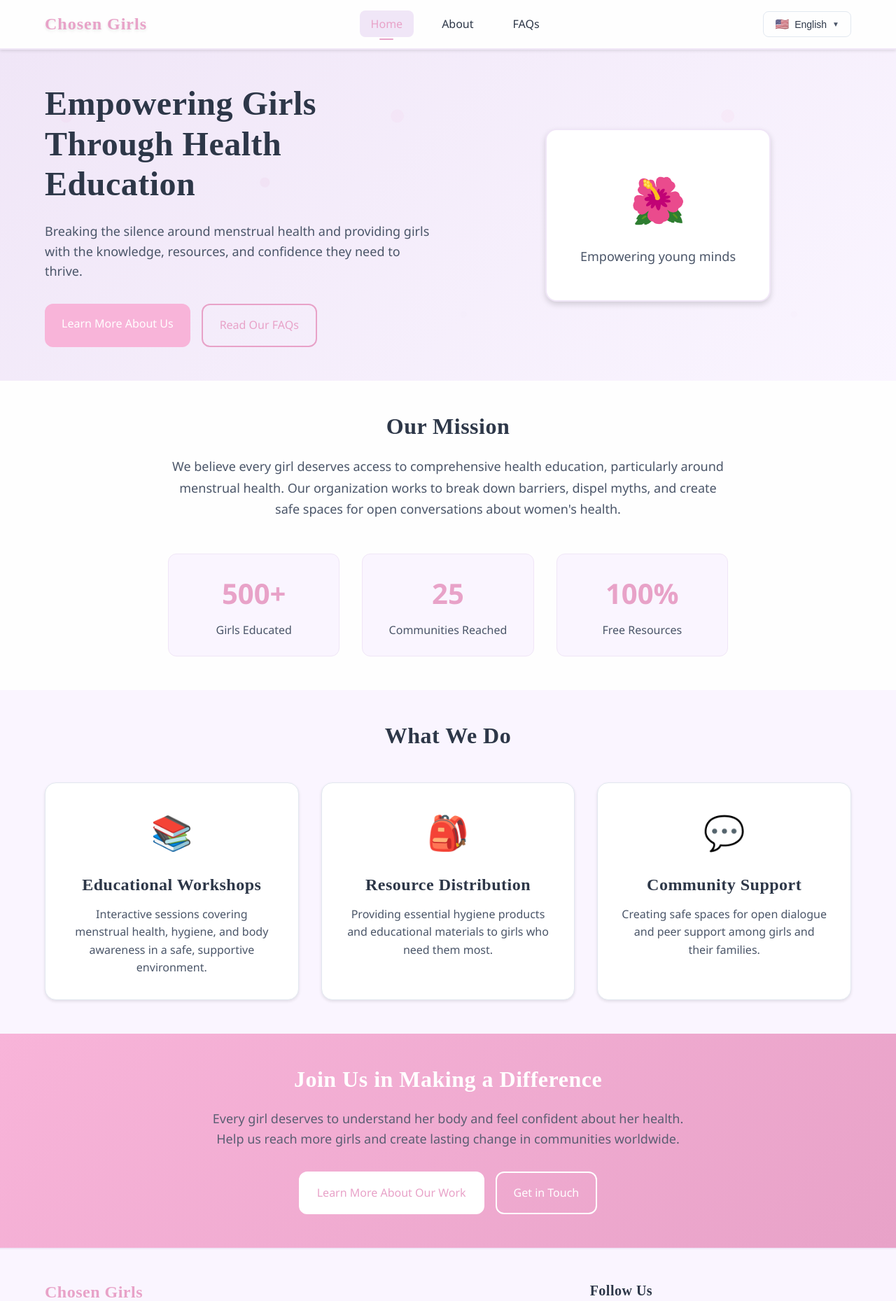
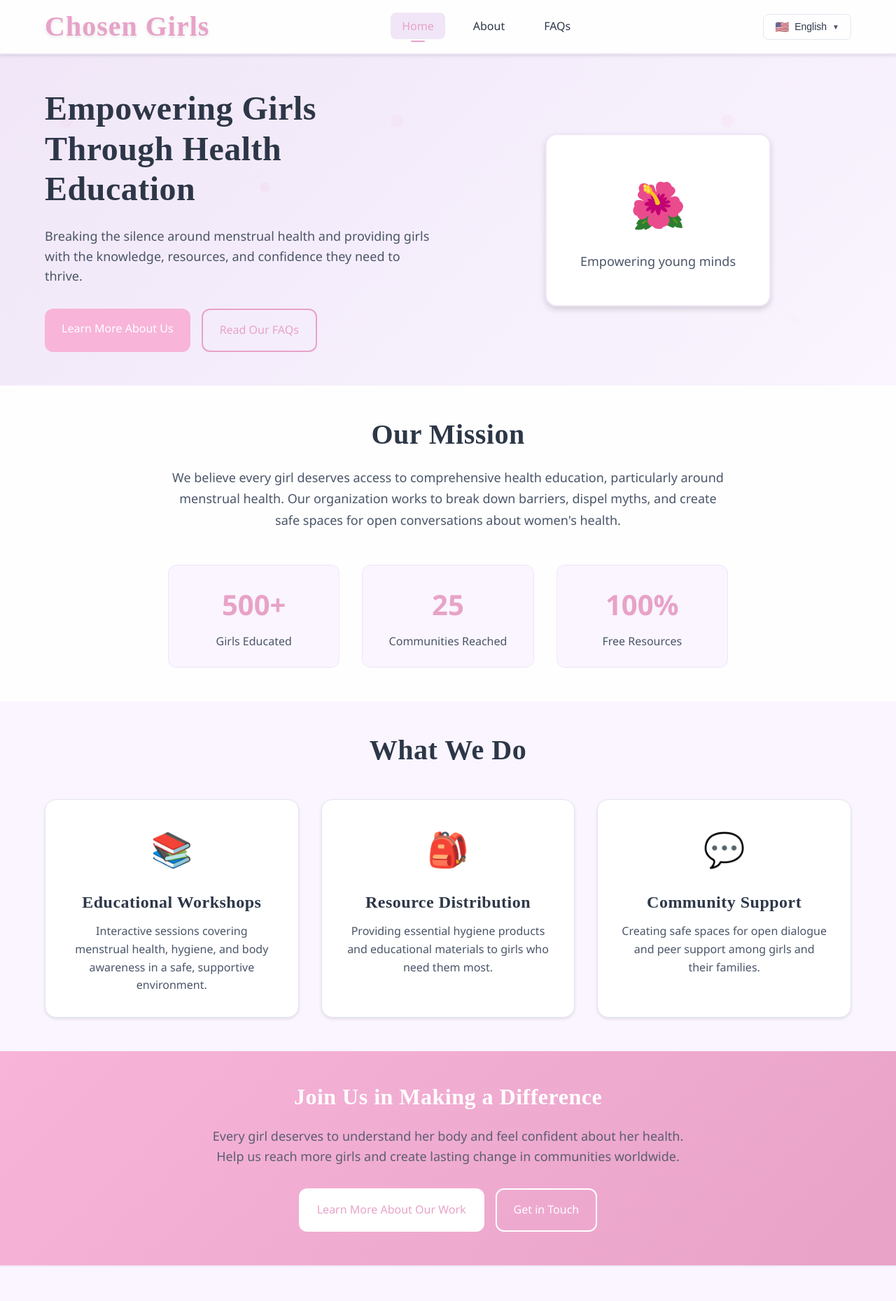
Before and after one commit to Carmen-Dominguez/chosen-girls, a React (Create React App) app: page / in a window 1280 px wide. Shown: the top 1859 px of the page at 70% size. Built offline with nearby package versions, Linux system fonts and the light colour scheme; a web font is replaced by a local one.

Commit message:
feat: font size update

```diff
--- a/src/components/Footer/Footer.scss
+++ b/src/components/Footer/Footer.scss
@@ -28,7 +28,7 @@
   &__brand {
     .footer__logo {
       color: $secondary-color;
-      font-size: $font-size-h3;
+      font-size: $font-size-h2;
       margin-bottom: $spacing-sm;
       font-weight: 700;
       font-family: $font-family-heading;
--- a/src/components/Header/Header.scss
+++ b/src/components/Header/Header.scss
@@ -21,7 +21,7 @@
 
     h1 {
       color: $secondary-color;
-      font-size: $font-size-h3;
+      font-size: $font-size-h1;
       margin: 0;
       font-weight: 700;
       font-family: $font-family-heading;
--- a/src/pages/Home/Home.tsx
+++ b/src/pages/Home/Home.tsx
@@ -40,7 +40,7 @@ const Home: React.FC = () => {
       <section className="mission">
         <div className="container">
           <div className="mission__content">
-            <h2 className="mission__title">Our Mission</h2>
+            <h1 className="mission__title">Our Mission</h1>
             <p className="mission__description">
               We believe every girl deserves access to comprehensive health education,
               particularly around menstrual health. Our organization works to break down
@@ -69,7 +69,7 @@ const Home: React.FC = () => {
       {/* Programs Section */}
       <section className="programs">
         <div className="container">
-          <h2 className="programs__title">What We Do</h2>
+          <h1 className="programs__title">What We Do</h1>
           <div className="programs__grid">
             <div className="program-card">
               <div className="program-card__icon">📚</div>
@@ -105,7 +105,7 @@ const Home: React.FC = () => {
       <section className="cta-section">
         <div className="container">
           <div className="cta-section__content">
-            <h2 className="cta-section__title">Join Us in Making a Difference</h2>
+            <h1 className="cta-section__title">Join Us in Making a Difference</h1>
             <p className="cta-section__description">
               Every girl deserves to understand her body and feel confident about her health.
               Help us reach more girls and create lasting change in communities worldwide.
```
